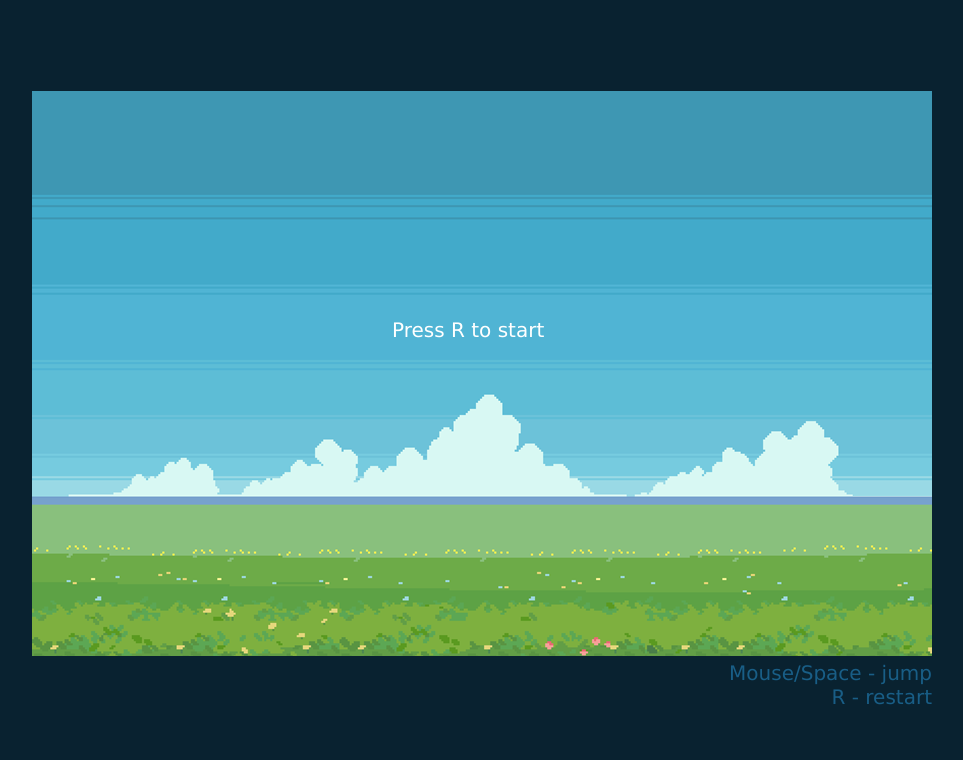
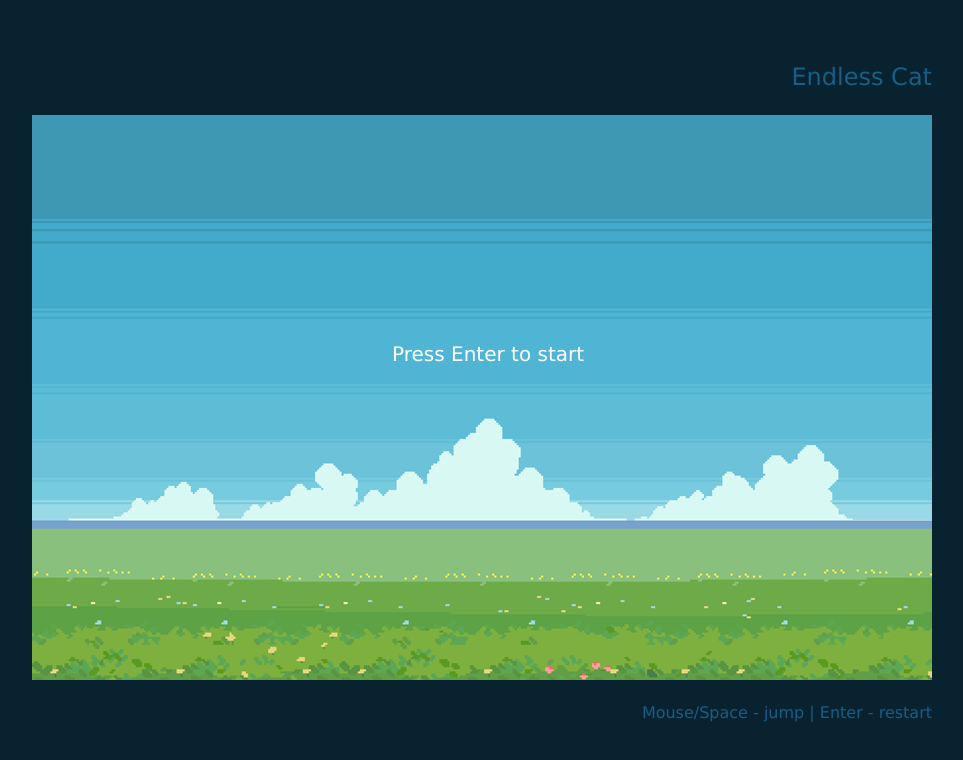
Before and after one commit to Zentyl/EndlessRunnerJS, a plain HTML site: page index.html in a window 1280 px wide. Shown: the whole page, without its empty margins (158-1121 px from the left). Drawn offline with Linux system fonts and the light colour scheme.

Commit message:
The game is completed

```diff
--- a/index.html
+++ b/index.html
@@ -1,20 +1,24 @@
 <!DOCTYPE html>
 <html lang="en">
+
 <head>
     <meta charset="UTF-8">
     <meta name="viewport" content="width=device-width, initial-scale=1.0">
     <title>Document</title>
     <link rel="stylesheet" href="style.css">
 </head>
+
 <body>
     <div class="container">
-    <canvas class="canvas"></canvas>
-    <br>
-    Mouse/Space - jump
-    <br>
-    R - restart
-    <br>
-</div>
+        <p class="title">Endless Cat</p>
+        <canvas class="canvas"></canvas>
+        <div class="controls">
+            <br>
+            Mouse/Space - jump | Enter - restart
+            <br>
+        </div>
+    </div>
     <script src="script.js"></script>
 </body>
+
 </html>
--- a/script.js
+++ b/script.js
@@ -1,25 +1,26 @@
-window.onload = () => {
+window.onload = () => { // uruchomienie gry przy załadowaniu okna strony
     game.init();
 }
 
-class Game {
+class Game { // klasa gry
     currentFrame = 0; // aktualna klatka
     framesMax = 4; // max klatek
-    playerFrameWidth = 160; // szerokosc 1 klatki gracza
-    playerFrameHeight = 90; // wysokosc 1 klatki gracza
+    playerFrameWidth = 160; // szerokość 1 klatki gracza
+    playerFrameHeight = 90; // wysokość 1 klatki gracza
     drawPosX = 0;
     playerX = 50; // pozycja gracza na osi X
     playerY = 700 - this.playerFrameHeight; // pozycja gracza na osi Y
-    jumpStrength = 0; // sila skoku
-    isJumping = false; // zmienna sprawdzajaca czy postac gracza jest w powietrzu
+    jumpStrength = 0; // siła skoku
+    isJumping = false; // zmienna sprawdzająca czy postać gracza jest w powietrzu
     backgrounds = []
-    backgroundSpeed = 20; // predkosc przesuwania sie tla
+    backgroundSpeed = 20; // prędkość przesuwania się tła
     obstacles = [];
-    obstacleSpeed = this.backgroundSpeed; // predkosc poruszania sie przeszkod w strone gracza
-    gravity = 2; // sila przyciagania gracza do podloza
+    obstacleSpeed = 15; // prędkość poruszania się przeszkod w strone gracza
+    gravity = 2; // sila przyciągania gracza do podloza
     score = 0; // punkty
-    isStarted = false; // zmienna sprawdzajaca czy gra zostala rozpoczeta
-    isOver = false; // zmienna sprawdzajaca czy gra zostala skonczona
+    isStarted = false; // zmienna sprawdzająca czy gra zostala rozpoczęta
+    isOver = false; // zmienna sprawdzająca czy gra zostala skończona
+    isMusic = false;
 
     init = () => { // konstruktor
         this.canvas = document.querySelector("canvas");
@@ -28,10 +29,10 @@ class Game {
         this.canvas.height = 565;
 
         this.background = new Image();
-        this.background.src = "/img/background.png"; // tlo
+        this.background.src = "/img/background.png"; // tło
 
         this.player = new Image();
-        this.player.src = "/img/player.png"; // postac gracza
+        this.player.src = "/img/player.png"; // postać gracza
 
         this.obstacle = new Image();
         this.obstacle.src = "/img/fence.png"; // przeszkoda
@@ -39,7 +40,7 @@ class Game {
         let x1 = 0;
         let y1 = this.canvas.height - this.background.height;
 
-        this.backgrounds.push({ // tworzenie pierwszej grafiki tla
+        this.backgrounds.push({ // tworzenie pierwszej grafiki tła
             img: this.background,
             x: x1,
             y: y1,
@@ -51,17 +52,6 @@ class Game {
         this.startGame();
     };
 
-
-    titleScreen = () => { // ekran tytulowy gry
-        if (!this.isStarted) { // wyswietlanie ekranu tytulowego dopoki gracz nie wcisnie R
-            this.clearCanvas();
-            this.ctx.drawImage(this.background, 0, 0);
-            this.ctx.fillStyle = "white";
-            this.ctx.font = "20px Verdana";
-            this.ctx.fillText("Press R to start", this.canvas.width / 2.5, this.canvas.height / 2 - 37);
-        }
-    }
-
     setControls = () => { // ustawienie sterowania
         document.addEventListener("click", this.playerJump);
         document.addEventListener("keydown", (e) => {
@@ -70,14 +60,14 @@ class Game {
             }
         });
         document.addEventListener("keydown", (e) => {
-            if (e.key == "r") {
+            if (e.key == "Enter") {
                 this.restartGame();
             }
         });
     }
 
-    startGame = () => {  // rozpoczecie gry
-        // ustawienie czestotliwosci wyswietlania klatek
+    startGame = () => {  // rozpoczęcie gry
+        // ustawienie częstotliwości wyswietlania klatek
         let framerate = 30;
         let now;
         let then = Date.now();
@@ -96,9 +86,9 @@ class Game {
             }
         }
         update();
+        console.log(this.obstacleSpeed);
         this.addBackgrounds();
         this.addObstacles();
-
     }
 
     updateGame = () => { // aktualizowanie gry
@@ -110,20 +100,21 @@ class Game {
             this.checkCollision();
             this.ctx.fillStyle = "white";
             this.ctx.font = "20px Verdana";
-            this.ctx.fillText("Score: " + this.score, 80, 30);
+            this.ctx.fillText("Score: " + this.score, 80, 55);
         }
     }
 
-    playerJump = () => { // skok gracza
-        if (!this.isJumping) {
-            this.jumpStrength = -35;
-            return;
+    titleScreen = () => { // ekran tytułowy gry
+        if (!this.isStarted) { // wyświetlanie ekranu tytułowego dopóki gracz nie wciśnie Enter
+            this.clearCanvas();
+            this.ctx.drawImage(this.background, 0, 0);
+            this.ctx.fillStyle = "white";
+            this.ctx.font = "20px Verdana";
+            this.ctx.fillText("Press Enter to start", this.canvas.width / 2.5, this.canvas.height / 2 - 37);
         }
-    };
+    }
 
     drawPlayer = () => { // rysowanie postaci gracza oraz jej fizyka
-        // this.ctx.drawImage(this.background, 0, 0);
-
         if (this.drawPosX > this.canvas.width) {
             this.currentFrame = 0;
             this.drawPosX = 0;
@@ -137,10 +128,10 @@ class Game {
         if (!this.isJumping) {
             cutX = (this.currentFrame - 1) * this.playerFrameWidth; // wyswietlanie klatki skoku podczas skakania
         }
-        this.jumpStrength += this.gravity; // zmniejszanie sily skoku przez przyciaganie grawitacyjne
-        // zabezpieczenie aby postac gracza nie wpadla pod podloge
+        this.jumpStrength += this.gravity; // zmniejszanie siły skoku przez przyciąganie grawitacyjne
+        // zabezpieczenie aby postać gracza nie wpadła pod podloge
         this.playerY = Math.min(this.playerY + this.jumpStrength, this.canvas.height - this.playerFrameHeight);
-        if (this.playerY != 475) { // uniemozliwienie skoku w powietrzu
+        if (this.playerY != 475) { // uniemożliwienie skoku w powietrzu
             this.isJumping = true;
         }
         else {
@@ -151,11 +142,19 @@ class Game {
         this.ctx.drawImage(this.player, cutX, 0, this.playerFrameWidth, this.playerFrameHeight, this.playerX, this.playerY, this.playerFrameWidth, this.playerFrameHeight);
     };
 
-    addBackgrounds = () => { // tworzenie tla
+    playerJump = () => { // skok gracza
+        if (!this.isJumping) {
+            this.playSoundJump();
+            this.jumpStrength = -35;
+            return;
+        }
+    };
+
+    addBackgrounds = () => { // tworzenie tła
         let x = this.canvas.width;
         let y = this.canvas.height - this.background.height;
 
-        this.backgrounds.push({ // tablica z tlami
+        this.backgrounds.push({ // tablica z tłami
             img: this.background,
             x: x,
             y: y,
@@ -164,20 +163,20 @@ class Game {
         });
     }
 
-    drawBackgrounds = () => { // rysowanie tla
+    drawBackgrounds = () => { // rysowanie tła
         this.clearCanvas();
-        const backgroundsToDraw = [...this.backgrounds]; // tla oczekujace na narysowanie
+        const backgroundsToDraw = [...this.backgrounds]; // tła oczekujące na narysowanie
 
         backgroundsToDraw.forEach(background => {
-            this.ctx.drawImage(background.img, background.x, background.y); // rysowanie tla
+            this.ctx.drawImage(background.img, background.x, background.y); // rysowanie tła
             background.x -= this.backgroundSpeed;
 
             if (background.x == - 1000) {
-                this.addBackgrounds(); // dodawanie tla do tablicy
+                this.addBackgrounds(); // dodawanie tła do tablicy
             }
 
             if (background.x + background.width < - 565) {
-                this.backgrounds.shift(); // usuwanie tla z tablicy
+                this.backgrounds.shift(); // usuwanie tła z tablicy
             }
         });
     }
@@ -195,20 +194,20 @@ class Game {
         });
     }
 
-    drawObstacles = () => { // rysowanie przeszkod
-
+    drawObstacles = () => { // rysowanie przeszkód
         const obstaclesToDraw = [...this.obstacles]; // przeszkody oczekujace na narysowanie
 
         obstaclesToDraw.forEach(obstacle => {
-            this.ctx.drawImage(obstacle.img, obstacle.x, obstacle.y); // rysowanie przeszkod
+            console.log(obstacle.x);
+            this.ctx.drawImage(obstacle.img, obstacle.x, obstacle.y); // rysowanie przeszkód
             obstacle.x -= this.obstacleSpeed;
 
             if (obstacle.x == 50) {
-                this.addObstacles(); // dodawanie przeszkod do tablicy
+                this.addObstacles(); // dodawanie przeszkód do tablicy
             }
 
             if (obstacle.x + obstacle.width < - 100) {
-                this.obstacles.shift(); // usuwanie przeszkod z tablicy
+                this.obstacles.shift(); // usuwanie przeszkód z tablicy
             }
         });
     }
@@ -216,13 +215,23 @@ class Game {
     checkCollision = () => { // sprawdzanie kolizji przeszkody z graczem
         const obstaclesToCheck = [...this.obstacles]; // przeszkody oczekujace na sprawdzenie kolizji
         obstaclesToCheck.forEach(obstacle => {
-            if (obstacle.x == this.playerX + this.playerFrameWidth / 2) { // jesli gracz przeskoczyl przeszkode dodaj punkt
-                this.score++;
+            if (obstacle.x == this.playerX) {
+                this.score++; // jeśli gracz przeskoczył przeszkodę dodaj punkt
+                if (this.score % 15 == 0) { // zwiększ prędkość ruchu przeszkód gdy ilość zdobytych punktow to wielokrotność 15
+                    if (this.obstacleSpeed == 15) {
+                        this.obstacleSpeed = 20;
+                    }
+                    else {
+                        this.obstacleSpeed += 4;
+                    }
+
+                }
             }
-            // warunek sprawdzajacy czy przeszkoda nie dotknela gracza
+            // warunek sprawdzajacy czy przeszkoda nie dotknęła gracza
             if (this.playerX + this.playerFrameWidth / 1.5 > obstacle.x && this.playerX <= obstacle.x + obstacle.width) {
                 if (this.playerY >= obstacle.y) {
                     this.isOver = true; // warunek zakonczenia gry
+                    this.playSoundHit();
                 }
                 else {
                     this.isOver = false;
@@ -231,25 +240,27 @@ class Game {
         })
     };
 
+    gameOver = () => { // funkcja kończąca grę
+        if (this.isOver) {
+            this.clearCanvas();
+            this.ctx.drawImage(this.background, 0, 0);
+            // wyswietlanie komunikatu końcowego
+            this.ctx.fillStyle = "white";
+            this.ctx.font = "20px Verdana";
+            this.ctx.fillText("Score: " + this.score, this.canvas.width / 2.5, this.canvas.height / 2 - 55);
+            this.ctx.fillText("Press Enter to restart", this.canvas.width / 2.5, this.canvas.height / 2 - 25);
+        }
+    }
+
     clearCanvas = () => { // czyszczenie canvy
         this.ctx.fillStyle = "white";
         this.ctx.clearRect(0, 0, this.canvas.width, this.canvas.height);
     };
 
-
-    gameOver = () => { // funkcja konczaca gre
-        if (this.isOver) {
-            this.clearCanvas();
-            this.ctx.drawImage(this.background, 0, 0);
-            // wyswietlanie komunikatu koncowego
-            this.ctx.fillStyle = "white";
-            this.ctx.font = "20px Verdana";
-            this.ctx.fillText("Score: " + this.score, this.canvas.width / 2.2, this.canvas.height / 2 - 55);
-            this.ctx.fillText("Press R to restart", this.canvas.width / 2.5, this.canvas.height / 2 - 25);
+    restartGame = () => { // restartowanie gry
+        if (!this.isMusic) { // jeśli nie gra muzyka, uruchom muzykę
+            this.playMusic();
         }
-    }
-
-    restartGame = () => { // resetowanie gry
         this.isStarted = true;
         this.score = 0;
         this.drawPosX = 0;
@@ -258,7 +269,7 @@ class Game {
         let x1 = 0;
         let y1 = this.canvas.height - this.background.height;
 
-        this.backgrounds.push({ // pierwsza grafika tla
+        this.backgrounds.push({ // pierwsza grafika tła
             img: this.background,
             x: x1,
             y: y1,
@@ -269,7 +280,40 @@ class Game {
         this.addBackgrounds();
         this.addObstacles();
         this.isOver = false;
+        this.obstacleSpeed = 15;
+    }
+
+    playSoundJump = () => { // włącz dźwięk skoku
+        let soundJump = new Audio();
+        soundJump.src = "/audio/jump.mp3";
+        soundJump.play();
+    }
+
+    playSoundHit = () => { // włącz dźwięk uderzenia gracza w przeszkode
+        let soundHit = new Audio();
+        soundHit.src = "/audio/hit.mp3";
+        soundHit.play();
+    }
+
+    playMusic = () => { // uruchom muzykę
+        let music = new Audio();
+        music.src = "/audio/music.mp3";
+        music.addEventListener("ended", function () { // jeśli muzyka się skończyła, uruchom ją ponownie
+            music.currentTime = 0;
+            this.isMusic = false;
+            music.play();
+        });
+        music.play();
+        this.isMusic = true; // muzyka jest uruchomiona
     }
 }
 
-const game = new Game();
+const game = new Game(); // utworzenie obiektu gry
+
+// Źródła grafik i muzyki:
+// https://pop-shop-packs.itch.io/cats-pixel-asset-pack
+// https://www.deviantart.com/etherealdragon/art/Fence-Tile-388637295
+// https://free-game-assets.itch.io/free-summer-pixel-art-backgrounds
+// https://incompetech.com/music/royalty-free/music.html
+// https://pixabay.com/sound-effects/cat-call-meow-102607
+// https://freesound.org/people/steffcaffrey/sounds/262313
--- a/style.css
+++ b/style.css
@@ -4,14 +4,18 @@
 
 body {
     text-align: end;
-    font-size: 20px;
+    font-size: 1rem;
     font-family: Verdana;
-    color: #195E86;
+    color: #195e86;
     margin: 0;
     display: flex;
     flex-direction: column;
-    height: 100vh;
+    height: 95vh;
     justify-content: center;
     align-items: center;
     background-color: #092230;
 }
+
+.title {
+    font-size: 1.5rem;
+}
```
Also changed, not shown: 3 other files.
